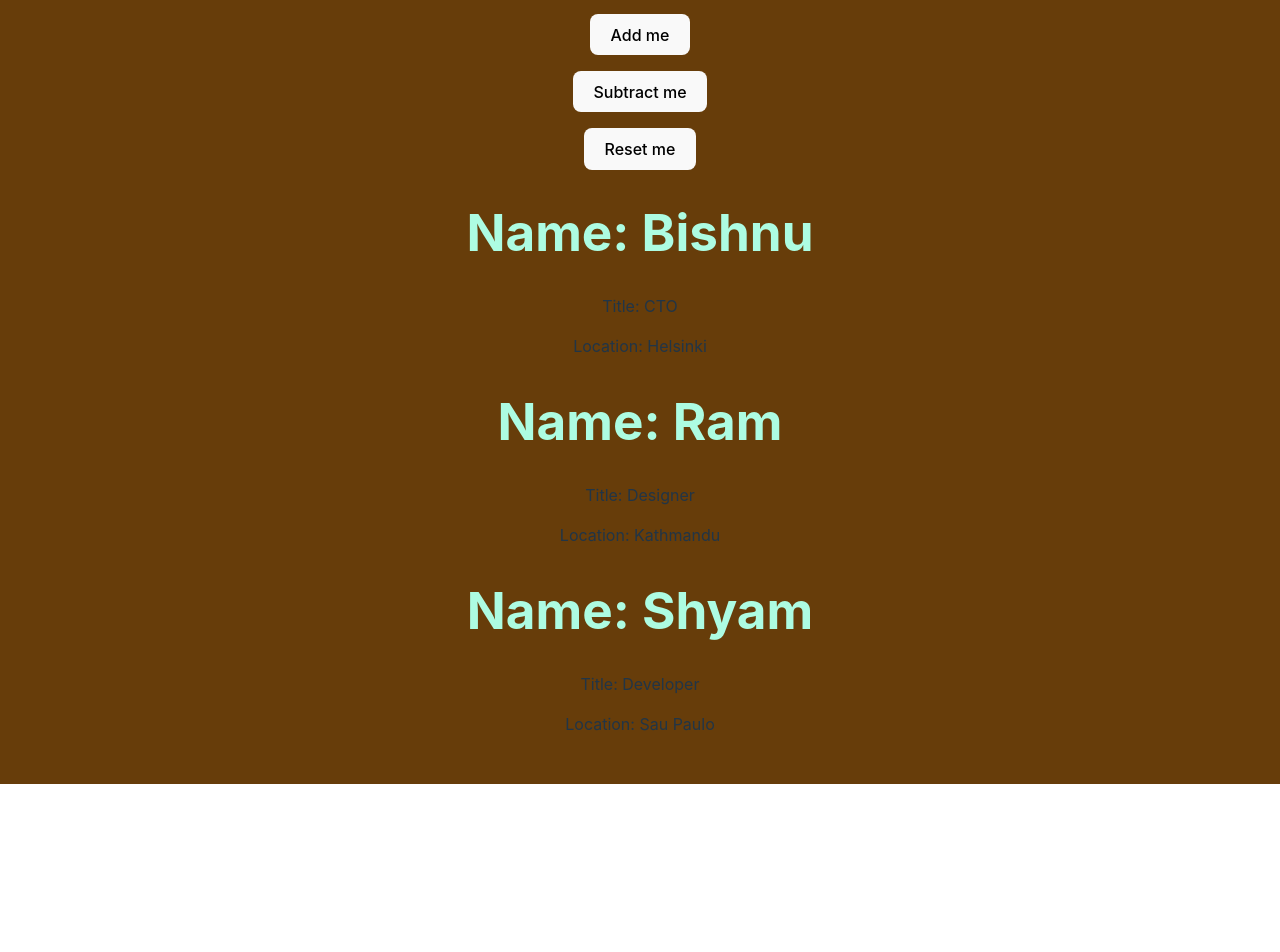
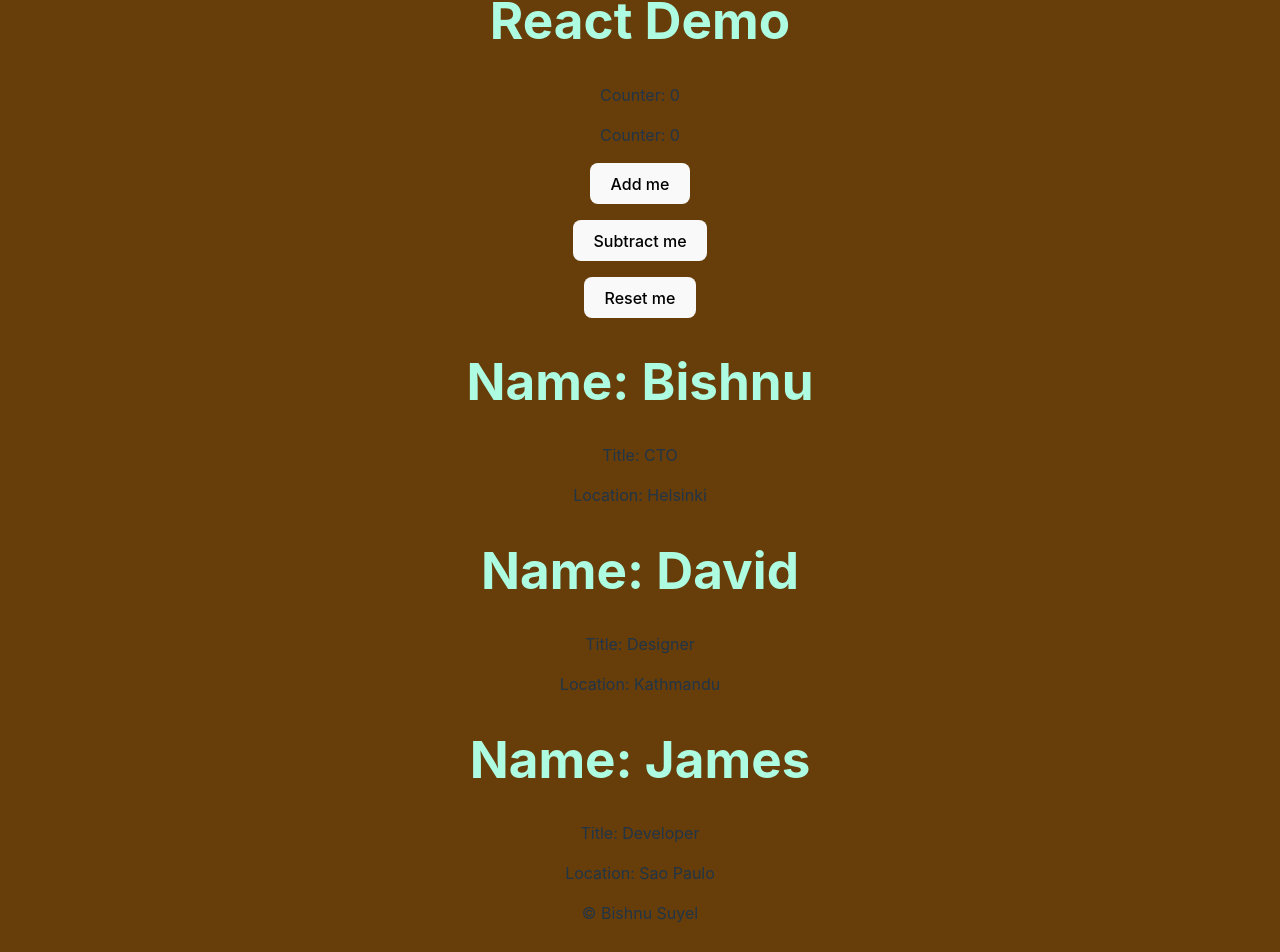
Before and after one commit to Bis10/react-demo, a React (Vite) app: page / in a window 1280 px wide. Shown: the part 74-1026 px from the top of the page. Before the commit the page ends 858 px from the top, so only its background shows below. Built offline with nearby package versions, Linux system fonts and the light colour scheme.

Commit message:
New Footer and Header added

```diff
--- a/src/App.jsx
+++ b/src/App.jsx
@@ -3,14 +3,17 @@
 // import viteLogo from '/vite.svg'
 import './App.css'
 import Box from './Box'
+import Header from './Header'
+import Footer from './Footer'
 import { useState } from 'react'
+import Counter from './Counter'
 
 function App() {
 const [counter, setCounter] = useState(0)
 const [persons, setPersons] = useState ([
   {id:1, name : "Bishnu", title: "CTO", location: "Helsinki"},
-  {id:2, name : "Ram", title: "Designer" ,location :"Kathmandu"},
-  {id:3, name :"Shyam", title: "Developer", location:"Sau Paulo"},
+  {id:2, name : "David", title: "Designer" ,location :"Kathmandu"},
+  {id:3, name :"James", title: "Developer", location:"Sao Paulo"},
 ]);
 
 const clickHandlerAdd = () =>{
@@ -25,10 +28,13 @@ const clickHandlerSub = () =>{
 
   return (
     <>
+     <Header/>
+     <Counter counter = {counter}/>
     <p>Counter: {counter}</p>
     <button onClick = {clickHandlerAdd}>Add me </button>
     <p><button onClick = {clickHandlerSub}>Subtract me</button></p>
     <p><button onClick = {clickHandlerReset}>Reset me</button></p>
+
 
     {persons.map((person) => (
       <Box
@@ -39,6 +45,7 @@ const clickHandlerSub = () =>{
       location ={person.location}
       />
     ))}
+    <Footer/>
     </>
    );
   }
--- /dev/null
+++ b/src/Counter.jsx
@@ -0,0 +1,13 @@
+const Counter = (props) => {
+    return (
+        <div>
+<p>Counter: {props.counter}</p>
+    {/* <button onClick = {clickHandlerAdd}>Add me </button>
+    <p><button onClick = {clickHandlerSub}>Subtract me</button></p>
+    <p><button onClick = {clickHandlerReset}>Reset me</button></p> */}
+
+        </div>
+     );
+};
+
+export default Counter;
--- /dev/null
+++ b/src/Footer.jsx
@@ -0,0 +1,9 @@
+const Footer = ()=>{
+    return (
+    <footer>
+        <p> &copy; Bishnu Suyel</p>
+        </footer>
+        );
+};
+
+export default Footer;
--- /dev/null
+++ b/src/Header.jsx
@@ -0,0 +1,9 @@
+const Header = ()=>{
+    return (
+    <header>
+        <h1>React Demo</h1>
+        </header>
+        );
+};
+
+export default Header;
```
Also changed, not shown: src/App.css (line endings or trailing spaces).
